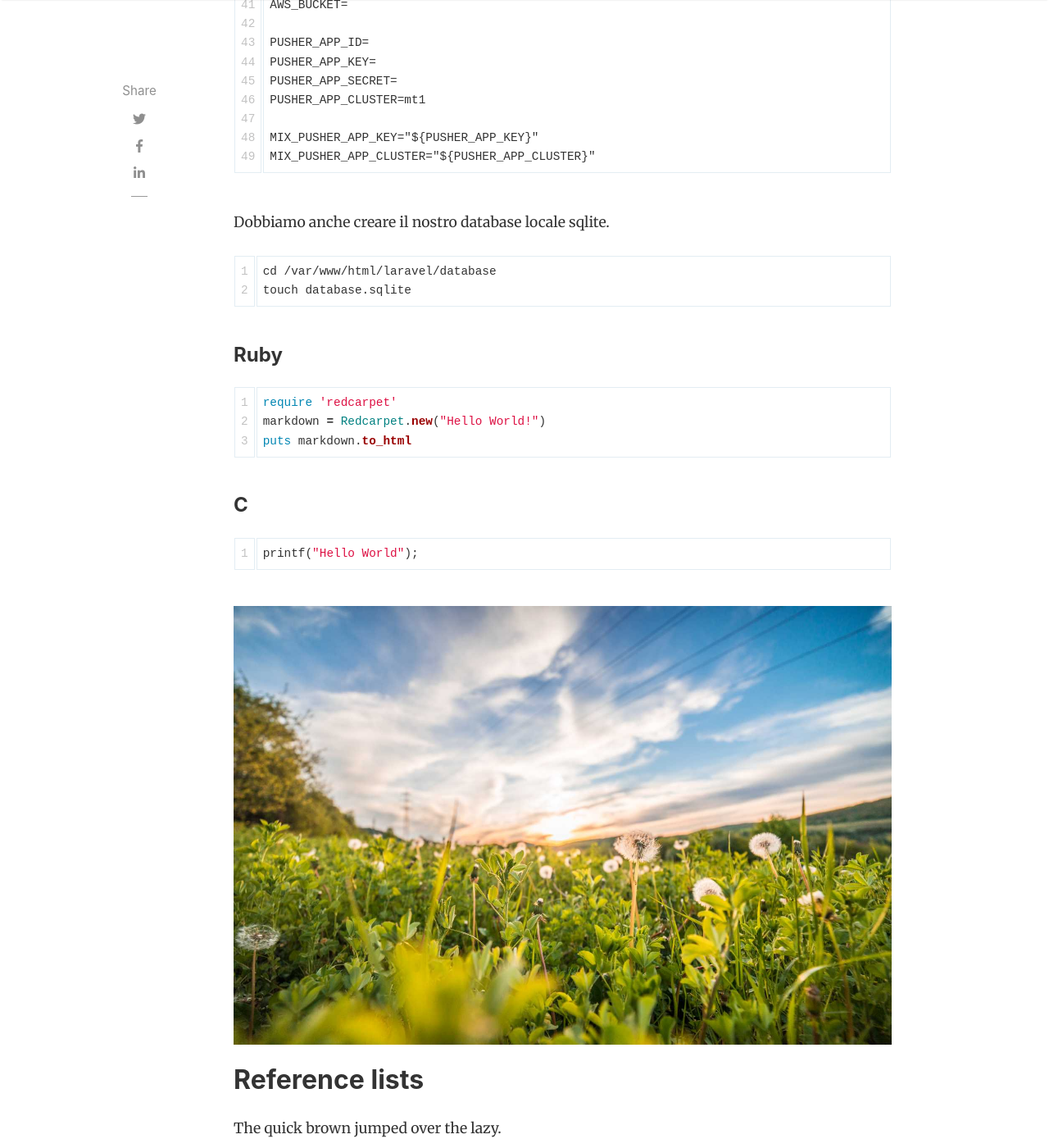
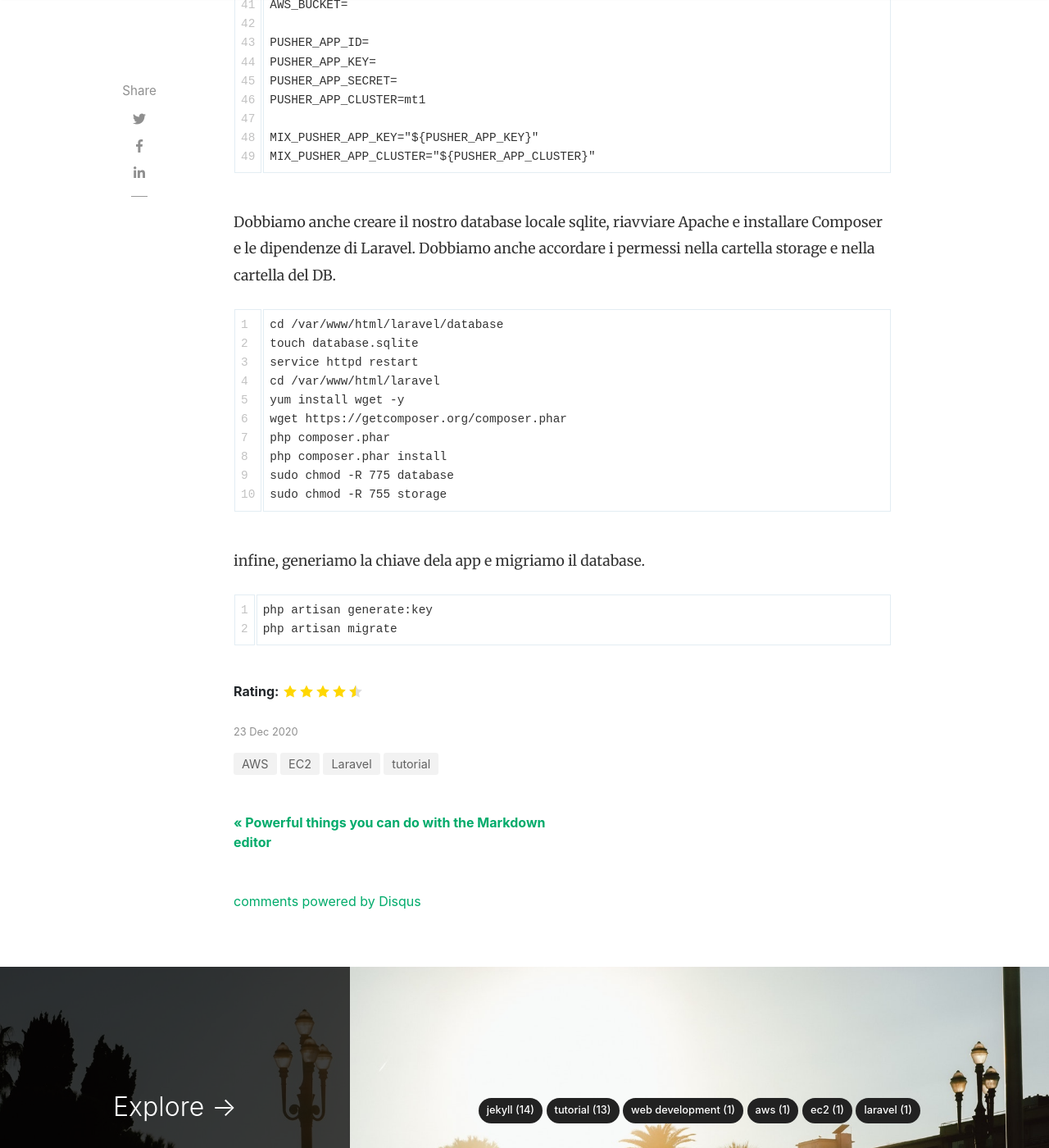
Before and after one commit to mattiatoselli/codingsamurai, a Jekyll site: the page built from _posts/2020-12-23-how-to-configure-laravel-on-amazon-ec2.md.md, in a window 1280 px wide and 1400 px high, scrolled down 5802 px. Shown: the whole window at 82% size. Built offline with Jekyll 4.4.1, drawn with Linux system fonts in a browser that asks for light colours; nearby versions of some CDN libraries; comment, search, counter and statistics services are not loaded; some of the changed text lies outside the part shown.

Commit message:
Update 2020-12-23-how-to-configure-laravel-on-amazon-ec2.md.md

````diff
--- a/_posts/2020-12-23-how-to-configure-laravel-on-amazon-ec2.md.md
+++ b/_posts/2020-12-23-how-to-configure-laravel-on-amazon-ec2.md.md
@@ -177,40 +177,24 @@ MIX_PUSHER_APP_KEY="${PUSHER_APP_KEY}"
 MIX_PUSHER_APP_CLUSTER="${PUSHER_APP_CLUSTER}"
 ```
 
-Dobbiamo anche creare il nostro database locale sqlite.
+Dobbiamo anche creare il nostro database locale sqlite, riavviare Apache e installare Composer e le dipendenze di Laravel. Dobbiamo anche accordare i permessi nella cartella storage e nella cartella del DB.
 
 ```
 cd /var/www/html/laravel/database
 touch database.sqlite
+service httpd restart
+cd /var/www/html/laravel
+yum install wget -y
+wget https://getcomposer.org/composer.phar
+php composer.phar
+php composer.phar install
+sudo chmod -R 775 database
+sudo chmod -R 755 storage
 ```
 
-#### Ruby
+infine, generiamo la chiave dela app e migriamo il database.
 
-```ruby
-require 'redcarpet'
-markdown = Redcarpet.new("Hello World!")
-puts markdown.to_html
 ```
-
-#### C
-
-```c
-printf("Hello World");
+php artisan generate:key
+php artisan migrate
 ```
-
-
-
-
-![walking](https://mattiatoselli.github.io/codingsamurai/assets/images/8.jpg)
-
-## Reference lists
-
-The quick brown jumped over the lazy.
-
-Another way to insert links in markdown is using reference lists. You might want to use this style of linking to cite reference material in a Wikipedia-style. All of the links are listed at the end of the document, so you can maintain full separation between content and its source or reference.
-
-## Full HTML
-
-Perhaps the best part of Markdown is that you're never limited to just Markdown. You can write HTML directly in the Markdown editor and it will just work as HTML usually does. No limits! Here's a standard YouTube embed code as an example:
-
-<p><iframe style="width:100%;" height="315" src="https://www.youtube.com/embed/Cniqsc9QfDo?rel=0&amp;showinfo=0" frameborder="0" allowfullscreen></iframe></p>
````
